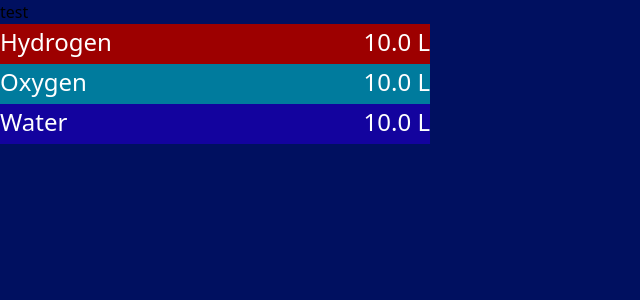
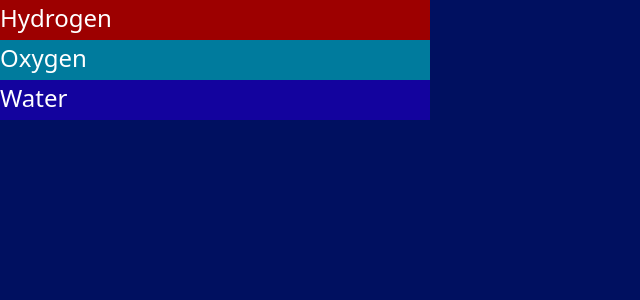
Before and after one commit to JoltStorm/hackutd-proj, a React (Vite) app: page / in a window 1280 px wide. Shown: the top 300 px of the page, without its empty margins (0-640 px from the left). Built offline with nearby package versions, Linux system fonts and the light colour scheme.

Commit message:
Tidy up resources

```diff
--- a/src/App.jsx
+++ b/src/App.jsx
@@ -6,7 +6,6 @@ import Resource from './components/Resource'
 function App() {
 	return (
 		<>
-			<h1>test</h1>
 			<Resource resourceName="Hydrogen" resourceColor="#9D0000" amountState="10.0 L" />
 			<Resource resourceName="Oxygen" resourceColor="#007B9D" amountState="10.0 L" />
 			<Resource resourceName="Water" resourceColor="#13039E" amountState="10.0 L" />
--- a/src/components/Resource.jsx
+++ b/src/components/Resource.jsx
@@ -2,17 +2,11 @@ import { React, useState } from 'react'
 
 import './Resource.css'
 
-export default function Resource({ resourceName, resourceColor, amountState }) {
-	const style = {
-		backgroundColor: resourceColor
-	}
-
+export default function Resource({ resourceName, resourceColor, quantity }) {
 	return (
-		<>
-			<div style={style} className="resource-container flex justify-between">
-				<span className="resource-label">{resourceName}</span>
-				<span className="resource-label">{amountState}</span>
-			</div>
-		</>
+		<div style={{backgroundColor: resourceColor}} className="resource-container flex justify-between">
+			<span className="resource-label">{resourceName}</span>
+			<span className="resource-label">{quantity}</span>
+		</div>
 	)
 }
--- a/src/index.css
+++ b/src/index.css
@@ -1,5 +1,5 @@
 @import "tailwindcss";
 
-body{
+body {
     background-color: #001060;
 }
```
